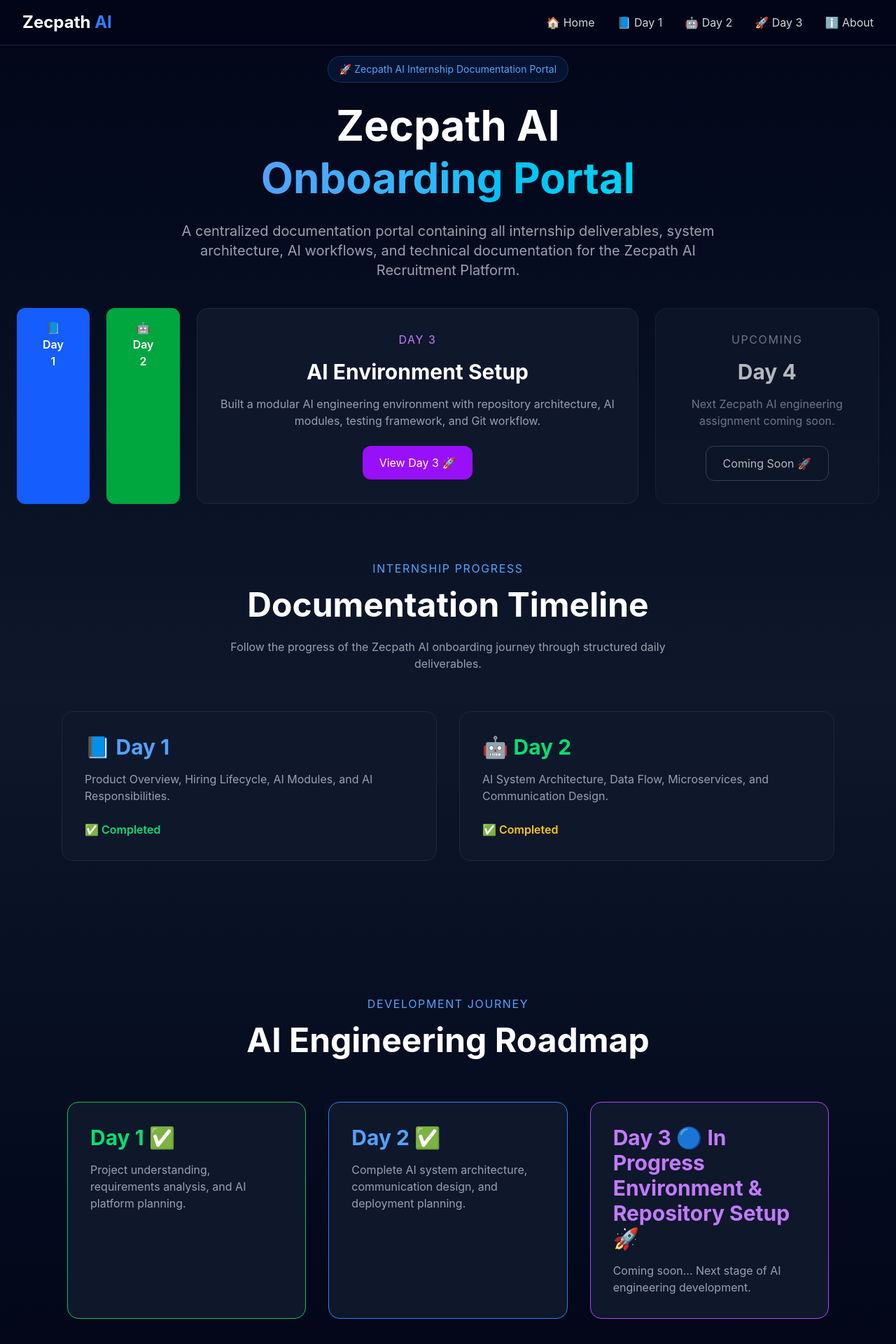
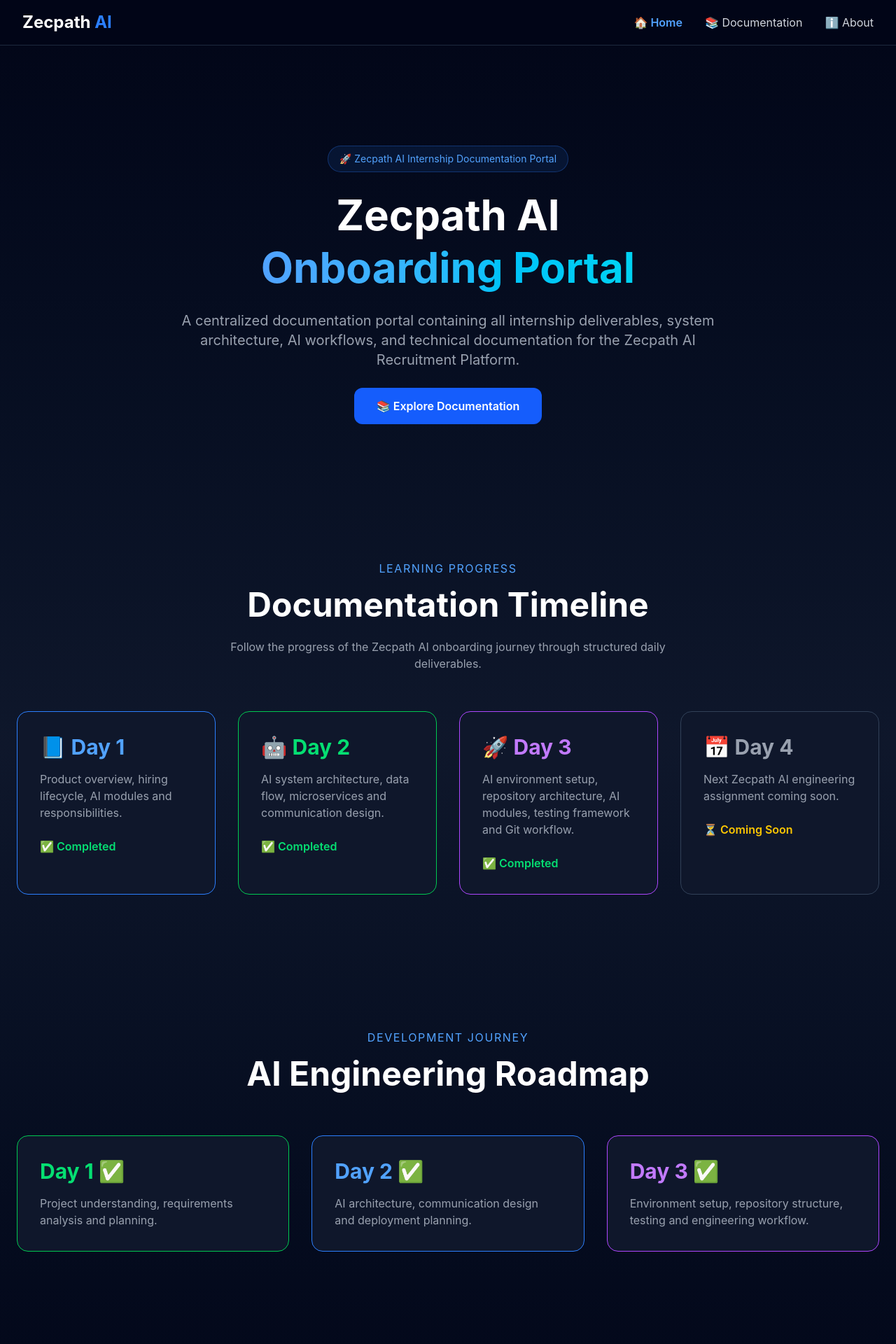
Before and after one commit to shinaspn198/zecpath-day1, a React (Vite) app: page / in a window 1280 px wide. Shown: the top 1920 px of the page at 70% size. Built offline with nearby package versions, Linux system fonts and the light colour scheme.

Commit message:
Update home page and documentation

```diff
--- a/src/App.jsx
+++ b/src/App.jsx
@@ -1,20 +1,24 @@
 import { BrowserRouter, Routes, Route } from "react-router-dom";
+import NotFound from "./pages/NotFound";
 
 import Home from "./pages/Home";
 import Day1 from "./pages/Day1";
 import Day2 from "./pages/Day2";
 import Day3 from "./pages/Day3";
 import About from "./pages/About";
+import Documentation from "./pages/Documentation";
 
 function App() {
   return (
     <BrowserRouter>
       <Routes>
         <Route path="/" element={<Home />} />
+         <Route path="/about" element={<About />} />
+        <Route path="/documentation" element={<Documentation />} />
         <Route path="/day1" element={<Day1 />} />
         <Route path="/day2" element={<Day2 />} />
         <Route path="/day3" element={<Day3 />} />
-        <Route path="/about" element={<About />} />
+        <Route path="*" element={<NotFound />} />
       </Routes>
     </BrowserRouter>
   );
--- /dev/null
+++ b/src/Documentation.css
@@ -0,0 +1,68 @@
+.documentation {
+  max-width: 1100px;
+  margin: 40px auto;
+  padding: 20px;
+}
+
+.documentation h1 {
+  text-align: center;
+  margin-bottom: 10px;
+}
+
+.documentation p {
+  text-align: center;
+  color: #666;
+  margin-bottom: 40px;
+}
+
+.docs-grid {
+  display: grid;
+  grid-template-columns: repeat(auto-fit, minmax(260px, 1fr));
+  gap: 20px;
+}
+
+.doc-card {
+  background: #ffffff;
+  border-radius: 16px;
+  padding: 25px;
+  text-decoration: none;
+  color: #222;
+  box-shadow: 0 10px 25px rgba(0,0,0,.08);
+  transition: all .3s ease;
+  border: 2px solid transparent;
+}
+
+.doc-card:hover {
+  transform: translateY(-8px);
+  border-color: #4f46e5;
+  box-shadow: 0 15px 35px rgba(79,70,229,.2);
+}
+
+.doc-card h2 {
+  margin-bottom: 12px;
+  font-size: 28px;
+}
+
+.doc-card p {
+  text-align: left;
+  color: #666;
+  margin: 0;
+}
+.badge {
+  display: inline-block;
+  padding: 6px 12px;
+  border-radius: 20px;
+  font-size: 12px;
+  font-weight: bold;
+  margin-bottom: 15px;
+}
+
+.completed {
+  background: #dcfce7;
+  color: #166534;
+}
+
+.upcoming {
+  background: #f3f4f6;
+  color: #555;
+}
--- a/src/components/Navbar.jsx
+++ b/src/components/Navbar.jsx
@@ -1,4 +1,4 @@
-import { Link } from "react-router-dom";
+import { Link, NavLink } from "react-router-dom";
 
 function Navbar() {
   return (
@@ -11,33 +11,46 @@
             Zecpath <span className="text-blue-500">AI</span>
           </h1>
         </Link>
+<div className="hidden md:flex gap-8">
 
-        {/* Navigation */}
-        <div className="hidden md:flex gap-8 text-gray-300">
+  <NavLink
+    to="/"
+    end
+    className={({ isActive }) =>
+      isActive
+        ? "text-blue-400 font-semibold"
+        : "text-gray-300 hover:text-blue-400 transition"
+    }
+  >
+    🏠 Home
+  </NavLink>
 
-          <Link to="/" className="hover:text-blue-400 transition">
-            🏠 Home
-          </Link>
+  <NavLink
+    to="/documentation"
+    className={({ isActive }) =>
+      isActive
+        ? "text-blue-400 font-semibold"
+        : "text-gray-300 hover:text-blue-400 transition"
+    }
+  >
+    📚 Documentation
+  </NavLink>
 
-          <Link to="/day1" className="hover:text-blue-400 transition">
-            📘 Day 1
-          </Link>
+  <NavLink
+    to="/about"
+    className={({ isActive }) =>
+      isActive
+        ? "text-blue-400 font-semibold"
+        : "text-gray-300 hover:text-blue-400 transition"
+    }
+  >
+    ℹ️ About
+  </NavLink>
 
-          <Link to="/day2" className="hover:text-blue-400 transition">
-            🤖 Day 2
-          </Link>
-
-          <Link to="/day3" className="hover:text-blue-400 transition"
->           🚀 Day 3
-          </Link>
-
-          <Link to="/about" className="hover:text-blue-400 transition">
-            ℹ️ About
-          </Link>
-
+</div>
         </div>
 
-      </div>
+
     </nav>
   );
 }
--- /dev/null
+++ b/src/pages/Documentation.jsx
@@ -0,0 +1,64 @@
+import Navbar from "../components/Navbar";
+import Footer from "../components/Footer";
+import "../Documentation.css";
+import { Link } from "react-router-dom";
+
+function Documentation() {
+  return (
+    <div className="min-h-screen bg-gradient-to-b from-slate-950 via-slate-900 to-slate-950 text-white">
+
+      <Navbar />
+
+      <div className="documentation pt-28">
+
+        <h1>📚 Zecpath AI Internship Documentation</h1>
+
+        <p>
+          Browse all completed internship learning modules and documentation.
+        </p>
+
+        <div className="docs-grid">
+
+          <Link to="/day1" className="doc-card">
+            <span className="badge completed">Completed</span>
+
+            <h2>📘 Day 1</h2>
+
+            <p>Introduction to AI Engineering</p>
+          </Link>
+
+          <Link to="/day2" className="doc-card">
+            <span className="badge completed">Completed</span>
+
+            <h2>🤖 Day 2</h2>
+
+            <p>AI System Architecture & Communication Design</p>
+          </Link>
+
+          <Link to="/day3" className="doc-card">
+            <span className="badge completed">Completed</span>
+
+            <h2>🚀 Day 3</h2>
+
+            <p>Environment Setup & Repository Structure</p>
+          </Link>
+
+          <div className="doc-card disabled">
+            <span className="badge upcoming">Coming Soon</span>
+
+            <h2>📅 Day 4</h2>
+
+            <p>Coming Soon...</p>
+          </div>
+
+        </div>
+
+      </div>
+
+      <Footer />
+
+    </div>
+  );
+}
+
+export default Documentation;
--- a/src/pages/Home.jsx
+++ b/src/pages/Home.jsx
@@ -1,22 +1,27 @@
 import { Link } from "react-router-dom";
 import Navbar from "../components/Navbar";
+import Footer from "../components/Footer";
 
 function Home() {
   return (
+    <div className="min-h-screen overflow-x-hidden bg-gradient-to-b from-slate-950 via-slate-900 to-slate-950 text-white">
 
-    <div className="min-h-screen bg-gradient-to-b from-slate-950 via-slate-900 to-slate-950 text-white">
       <Navbar />
 
       {/* Hero Section */}
       <section className="flex flex-col items-center justify-center min-h-screen text-center px-6">
 
-        <div className="inline-block px-4 py-2 rounded-full bg-blue-500/10 border border-blue-500/30 text-blue-400 text-sm mb-6">
+        <div className="px-4 py-2 rounded-full bg-blue-500/10 border border-blue-500/30 text-blue-400 text-sm mb-6">
           🚀 Zecpath AI Internship Documentation Portal
         </div>
 
         <h1 className="text-6xl font-bold leading-tight">
-          <span className="text-white">Zecpath AI</span>
+          <span className="text-white">
+            Zecpath AI
+          </span>
+
           <br />
+
           <span className="bg-gradient-to-r from-blue-400 to-cyan-400 bg-clip-text text-transparent">
             Onboarding Portal
           </span>
@@ -28,76 +33,25 @@
           documentation for the Zecpath AI Recruitment Platform.
         </p>
 
-        <div className="mt-10 flex gap-6">
+        <div className="mt-10">
           <Link
-            to="/day1"
-            className="px-8 py-4 bg-blue-600 hover:bg-blue-700 rounded-xl font-semibold"
+            to="/documentation"
+            className="px-8 py-4 bg-blue-600 hover:bg-blue-700 rounded-xl font-semibold transition"
           >
-            📘 Day 1
+            📚 Explore Documentation
           </Link>
-
-          <Link
-            to="/day2"
-            className="px-8 py-4 bg-green-600 hover:bg-green-700 rounded-xl font-semibold"
-          >
-            🤖 Day 2
-          </Link>
-          <div className="bg-slate-900 border border-slate-800 rounded-2xl p-8 hover:border-purple-500 hover:-translate-y-2 transition duration-300">
-
-  <p className="text-purple-400 uppercase tracking-widest">
-    Day 3
-  </p>
-
-  <h3 className="text-3xl font-bold mt-4">
-    AI Environment Setup
-  </h3>
-
-  <p className="text-gray-400 mt-4">
-    Built a modular AI engineering environment with repository
-    architecture, AI modules, testing framework, and Git workflow.
-  </p>
-
-
-  <a
-    href="/day3"
-    className="inline-block mt-6 px-6 py-3 bg-purple-600 hover:bg-purple-700 rounded-xl transition"
-  >
-    View Day 3 🚀
-  </a>
-
-</div>
-<div className="bg-slate-900 border border-slate-800 rounded-2xl p-8 opacity-70">
-
-  <p className="text-gray-400 uppercase tracking-widest">
-    Upcoming
-  </p>
-
-  <h3 className="text-3xl font-bold mt-4">
-    Day 4
-  </h3>
-
-  <p className="text-gray-400 mt-4">
-    Next Zecpath AI engineering assignment coming soon.
-  </p>
-
-
-  <button
-    className="mt-6 px-6 py-3 border border-gray-600 rounded-xl"
-  >
-    Coming Soon 🚀
-  </button>
-
-</div>
         </div>
 
       </section>
-    {/* ================= Internship Progress ================= */}
 
-<section className="max-w-6xl mx-auto px-6 pb-24">
+      {/* Internship Progress */}
+
+      <section className="max-w-7xl mx-auto px-6 pb-24">
 
         <div className="text-center mb-14">
+
           <p className="text-blue-400 uppercase tracking-widest">
-      Internship Progress
+            Learning Progress
           </p>
 
           <h2 className="text-5xl font-bold mt-4">
@@ -105,53 +59,86 @@
           </h2>
 
           <p className="text-gray-400 mt-6 max-w-2xl mx-auto">
-      Follow the progress of the Zecpath AI onboarding journey through
-      structured daily deliverables.
+            Follow the progress of the Zecpath AI onboarding journey
+            through structured daily deliverables.
           </p>
+
         </div>
 
-  <div className="grid md:grid-cols-2 gap-8">
+        <div className="grid md:grid-cols-2 lg:grid-cols-4 gap-8">
 
-    <Link
-      to="/day1"
-      className="bg-slate-900 border border-slate-800 rounded-2xl p-8 hover:border-blue-500 hover:-translate-y-2 transition duration-300"
-    >
+          <div className="bg-slate-900 border border-blue-500 rounded-2xl p-8">
+
             <h3 className="text-3xl font-bold text-blue-400">
               📘 Day 1
             </h3>
 
             <p className="text-gray-400 mt-4">
-        Product Overview, Hiring Lifecycle, AI Modules, and AI Responsibilities.
+              Product overview, hiring lifecycle, AI modules and responsibilities.
             </p>
 
             <div className="mt-6 text-green-400 font-semibold">
               ✅ Completed
             </div>
-    </Link>
 
-    <Link
-      to="/day2"
-      className="bg-slate-900 border border-slate-800 rounded-2xl p-8 hover:border-green-500 hover:-translate-y-2 transition duration-300"
-    >
+          </div>
+
+          <div className="bg-slate-900 border border-green-500 rounded-2xl p-8">
+
             <h3 className="text-3xl font-bold text-green-400">
               🤖 Day 2
             </h3>
 
             <p className="text-gray-400 mt-4">
-        AI System Architecture, Data Flow, Microservices, and Communication Design.
+              AI system architecture, data flow, microservices and communication design.
+            </p>
+
+            <div className="mt-6 text-green-400 font-semibold">
+              ✅ Completed
+            </div>
+
+          </div>
+
+          <div className="bg-slate-900 border border-purple-500 rounded-2xl p-8">
+
+            <h3 className="text-3xl font-bold text-purple-400">
+              🚀 Day 3
+            </h3>
+
+            <p className="text-gray-400 mt-4">
+              AI environment setup, repository architecture, AI modules,
+              testing framework and Git workflow.
+            </p>
+
+            <div className="mt-6 text-green-400 font-semibold">
+              ✅ Completed
+            </div>
+
+          </div>
+
+          <div className="bg-slate-900 border border-slate-700 rounded-2xl p-8">
+
+            <h3 className="text-3xl font-bold text-gray-400">
+              📅 Day 4
+            </h3>
+
+            <p className="text-gray-400 mt-4">
+              Next Zecpath AI engineering assignment coming soon.
             </p>
 
             <div className="mt-6 text-yellow-400 font-semibold">
-        ✅ Completed
+              ⏳ Coming Soon
             </div>
-    </Link>
+
+          </div>
 
         </div>
 
       </section>
-{/* ================= Learning Roadmap ================= */}
 
-<section className="max-w-6xl mx-auto px-8 py-24">
+      {/* Learning Roadmap */}
+
+      <section className="max-w-7xl mx-auto px-6 py-24">
 
         <div className="text-center mb-16">
 
@@ -165,9 +152,7 @@
 
         </div>
 
-
         <div className="grid md:grid-cols-3 gap-8">
-
 
           <div className="bg-slate-900 border border-green-500 rounded-2xl p-8">
 
@@ -176,12 +161,10 @@
             </h3>
 
             <p className="text-gray-400 mt-4">
-        Project understanding, requirements analysis,
-        and AI platform planning.
+              Project understanding, requirements analysis and planning.
             </p>
 
           </div>
-
 
           <div className="bg-slate-900 border border-blue-500 rounded-2xl p-8">
 
@@ -190,31 +173,29 @@
             </h3>
 
             <p className="text-gray-400 mt-4">
-        Complete AI system architecture,
-        communication design, and deployment planning.
+              AI architecture, communication design and deployment planning.
             </p>
 
           </div>
 
-
           <div className="bg-slate-900 border border-purple-500 rounded-2xl p-8">
 
             <h3 className="text-3xl font-bold text-purple-400">
-      Day 3 🔵 In Progress
-      Environment & Repository Setup🚀
+              Day 3 ✅
             </h3>
 
             <p className="text-gray-400 mt-4">
-        Coming soon...
-        Next stage of AI engineering development.
+              Environment setup, repository structure, testing and engineering workflow.
             </p>
 
           </div>
 
-
         </div>
 
       </section>
+
+      <Footer />
+
     </div>
   );
 }
```
Also changed, not shown: src/components/Footer.jsx (+11 -23 lines), src/pages/About.jsx (+85 -4 lines), src/pages/notfound.jsx (added, +40 -0 lines). Lines whose indentation alone changed are shown as unchanged.
